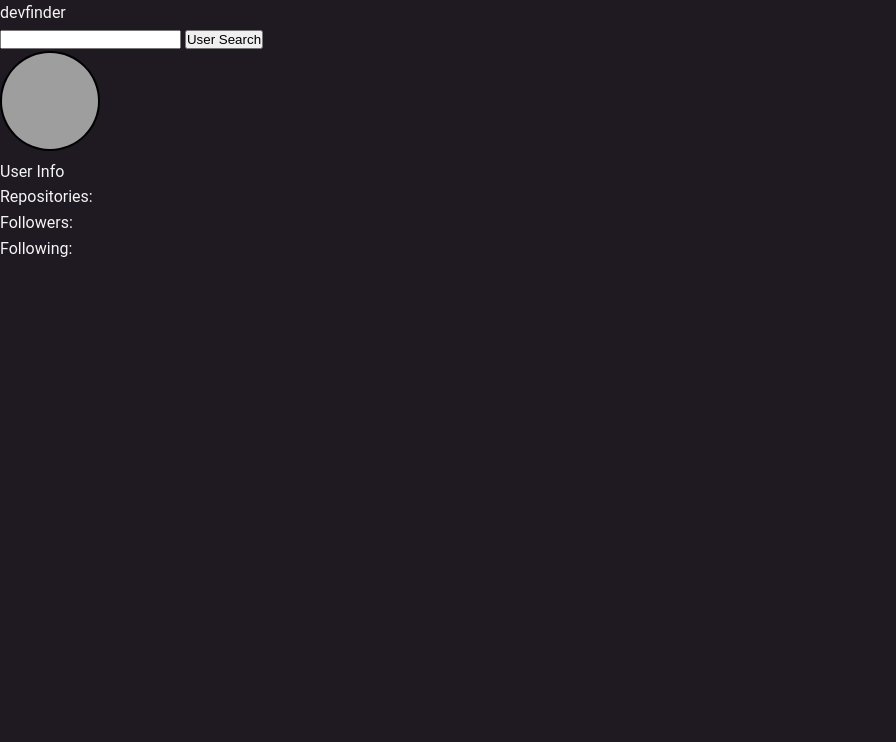
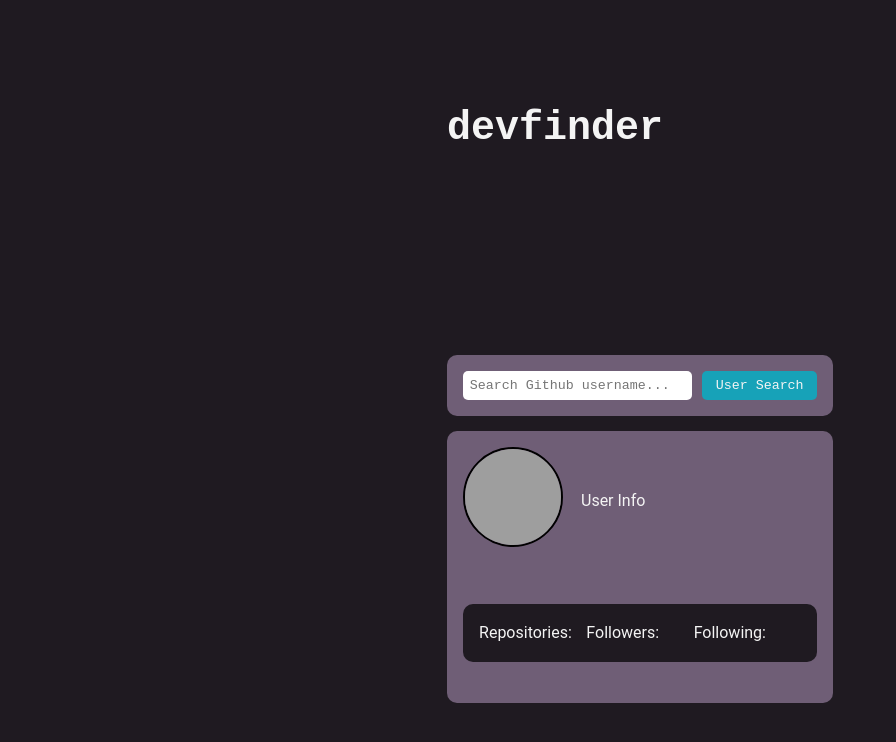
Before and after one commit to ofthewildfire/github-api-project, a plain HTML site: page index.html in a window 1280 px wide. Shown: the whole page, without its empty margins (0-896 px from the left). Drawn offline with Linux system fonts and the light colour scheme; no server answers; grey boxes are pictures that could not be loaded.

Commit message:
CSS: Added spacing & alignment with Flexbox and CSS Grid to both card and search bar.

```diff
--- a/app.js
+++ b/app.js
@@ -15,6 +15,8 @@ const userCreatedAt = document.getElementById("user-createdAt");
 const userTwitter = document.getElementById("user-twitter");
 const userBlog = document.getElementById("user-blog");
 const userCompany = document.getElementById("user-company");
+const dummyBioText =
+  "Lorem ipsum dolor, sit amet consectetur adipisicing elit. Maxime, tempora doloribus! Nobis totam, blanditiis cupiditate assumenda. Quisquam, quos. Quisquam, quos.";
 
 // Search button event listener
 searchButton.addEventListener("click", async (e) => {
@@ -24,7 +26,7 @@ searchButton.addEventListener("click", async (e) => {
   userName.textContent = data.name;
   userAvatar.src = data.avatar_url;
   userCreatedAt.textContent = `Joined ${data.created_at}`;
-  userBio.textContent = data.bio;
+  userBio.textContent = data.bio ? data.bio : dummyBioText;
   userRepos.textContent = data.public_repos;
   userFollowers.textContent = data.followers;
   userFollowing.textContent = data.following;
@@ -39,6 +41,7 @@ searchButton.addEventListener("click", async (e) => {
   userBlog.textContent = data.blog ? data.blog : "Not Available";
   userCompany.textContent = data.company ? data.company : "Not Available";
   console.log(data);
+  userSearchInput.value = "";
 });
 
 async function getUserFromAPI(userName) {
@@ -50,3 +53,24 @@ async function getUserFromAPI(userName) {
 function populateHTML(data) {
   return data;
 }
+
+getUserFromAPI("octocat").then((data) => {
+  userLogin.textContent = data.login;
+  userName.textContent = data.name;
+  userAvatar.src = data.avatar_url;
+  userCreatedAt.textContent = `Joined ${data.created_at}`;
+  userBio.textContent = data.bio ? data.bio : dummyBioText;
+  userRepos.textContent = data.public_repos;
+  userFollowers.textContent = data.followers;
+  userFollowing.textContent = data.following;
+  userLocation.textContent = data.location ? data.location : "Not Available";
+  userTwitter.textContent = data.twitter_username
+    ? data.twitter_username
+    : "Not Available";
+  userTwitter.href = data.twitter_username
+    ? `https://twitter.com/${data.twitter_username}`
+    : "#";
+  userBlog.href = data.blog ? data.blog : "#";
+  userBlog.textContent = data.blog ? data.blog : "Not Available";
+  userCompany.textContent = data.company ? data.company : "Not Available";
+});
--- a/index.html
+++ b/index.html
@@ -10,13 +10,18 @@
   <body>
     <h1>devfinder</h1>
     <!-- add input form here -->
+    <div class="card-and-search-wrapper">
       <form>
         <label for="user-search" hidden>Search a user on github</label>
-      <input type="text" name="user-search" id="user-search" />
+        <input
+          type="text"
+          name="user-search"
+          id="user-search"
+          placeholder="Search Github username..." />
         <button id="search-button">User Search</button>
       </form>
       <!-- add user info here -->
-    <div id="user-info">
+      <div id="user-info" class="user-info">
         <div class="user-heading">
           <div class="avatar">
             <img
@@ -45,10 +50,16 @@
             target="_blank"
             id="user-twitter"
             rel="noopener noreferrer"></a>
-        <a href="" target="_blank" id="user-blog" rel="noopener noreferrer"></a>
+          <a
+            href=""
+            target="_blank"
+            id="user-blog"
+            rel="noopener noreferrer"></a>
           <p id="user-company"></p>
         </div>
       </div>
+    </div>
+
     <script src="app.js"></script>
   </body>
 </html>
--- a/style.css
+++ b/style.css
@@ -8,7 +8,7 @@
 
 :root {
   --primary-color: #1f1a21;
-  --secondary-color: #343a40;
+  --secondary-color: #6f5e76;
   --dark-color: #343a40;
   --light-color: #f4f4f4;
   --danger-color: #dc3545;
@@ -28,6 +28,16 @@ body {
   color: #333;
   background-color: var(--primary-color);
   color: var(--light-color);
+  display: grid;
+  align-items: center;
+  justify-content: center;
+  min-height: 100vh;
+}
+
+h1 {
+  font-weight: 900;
+  font-family: monospace;
+  font-size: 2.5rem;
 }
 
 img {
@@ -38,4 +48,78 @@ img {
   object-fit: cover;
 }
 
+form,
+.user-info {
+  background-color: var(--secondary-color);
+  padding: 1em;
+  border-radius: 10px;
+}
+form {
+  display: grid;
+  grid-template-columns: 2fr 1fr;
+  gap: 0.625rem;
+}
+
+.card-and-search-wrapper {
+  max-width: 30rem;
+  display: grid;
+  gap: 0.9375rem;
+}
+
 /*=====  End of Main styles  ======*/
+
+/*=============================================
+=            Display Styles            =
+=============================================*/
+
+.user-heading {
+  display: grid;
+  grid-template-columns: 1fr 2fr;
+  align-items: center;
+  justify-content: center;
+}
+
+.user-site-stats {
+  display: grid;
+  grid-template-columns: repeat(3, 1fr);
+  background-color: #1f1a21;
+  padding: 1em;
+  border-radius: 10px;
+}
+
+.user-links {
+  display: grid;
+  grid-template-columns: repeat(2, 1fr);
+}
+
+.user-info {
+  display: grid;
+  gap: 1.5625rem;
+}
+
+button {
+  background-color: var(--info-color);
+  color: var(--light-color);
+  padding: 0.5em 1em;
+  border: none;
+  border-radius: 5px;
+  cursor: pointer;
+  font-family: monospace;
+  text-transform: capitalize;
+}
+
+input::placeholder {
+  font-family: monospace;
+  font-weight: 400;
+}
+
+input {
+  width: 100%;
+  padding: 0.5em;
+  border-radius: 5px;
+  border: none;
+  font-family: monospace;
+  font-weight: 600;
+}
+
+/*=====  End of Display Styles  ======*/
```
Lines whose indentation alone changed are shown as unchanged.
